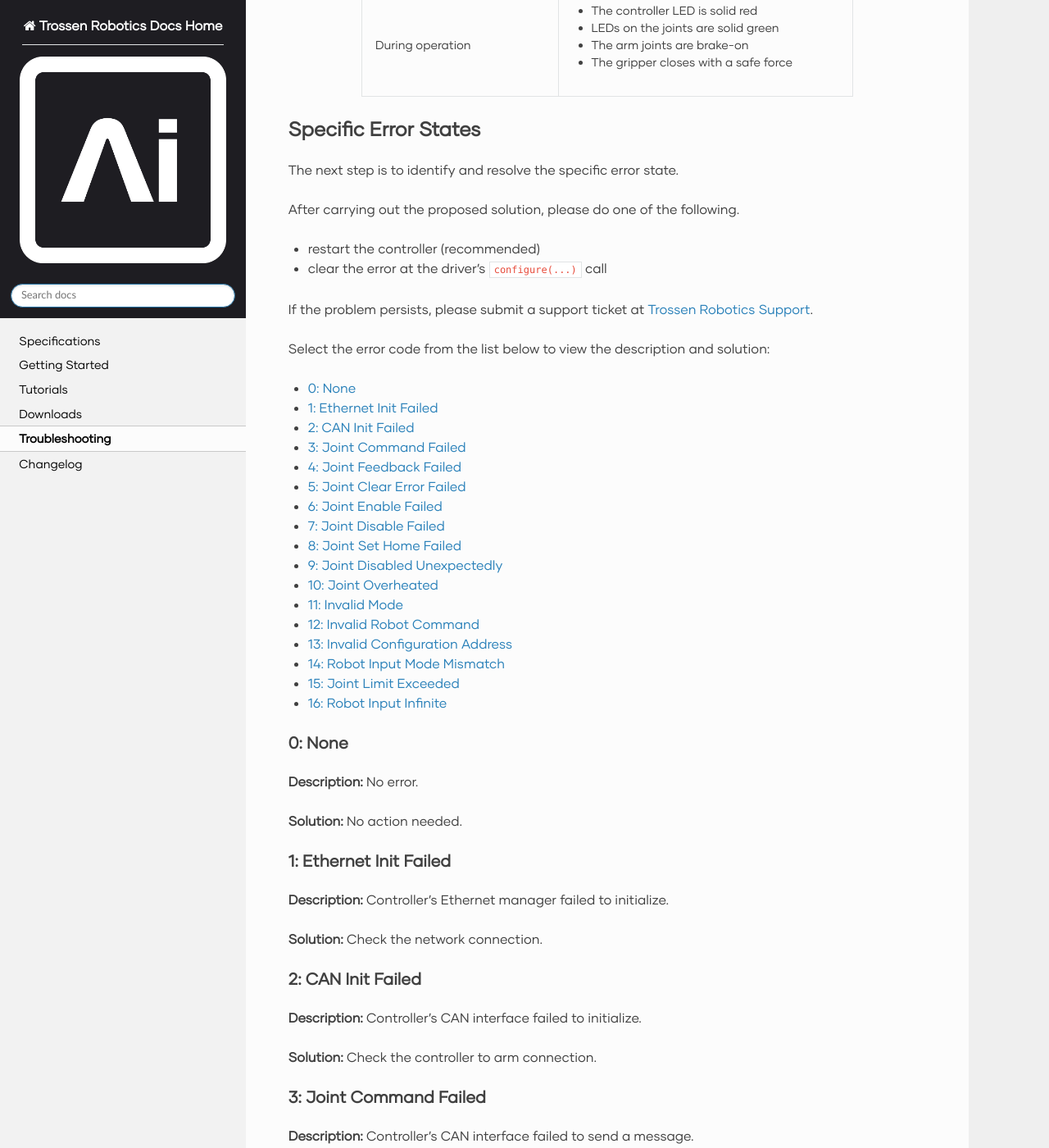
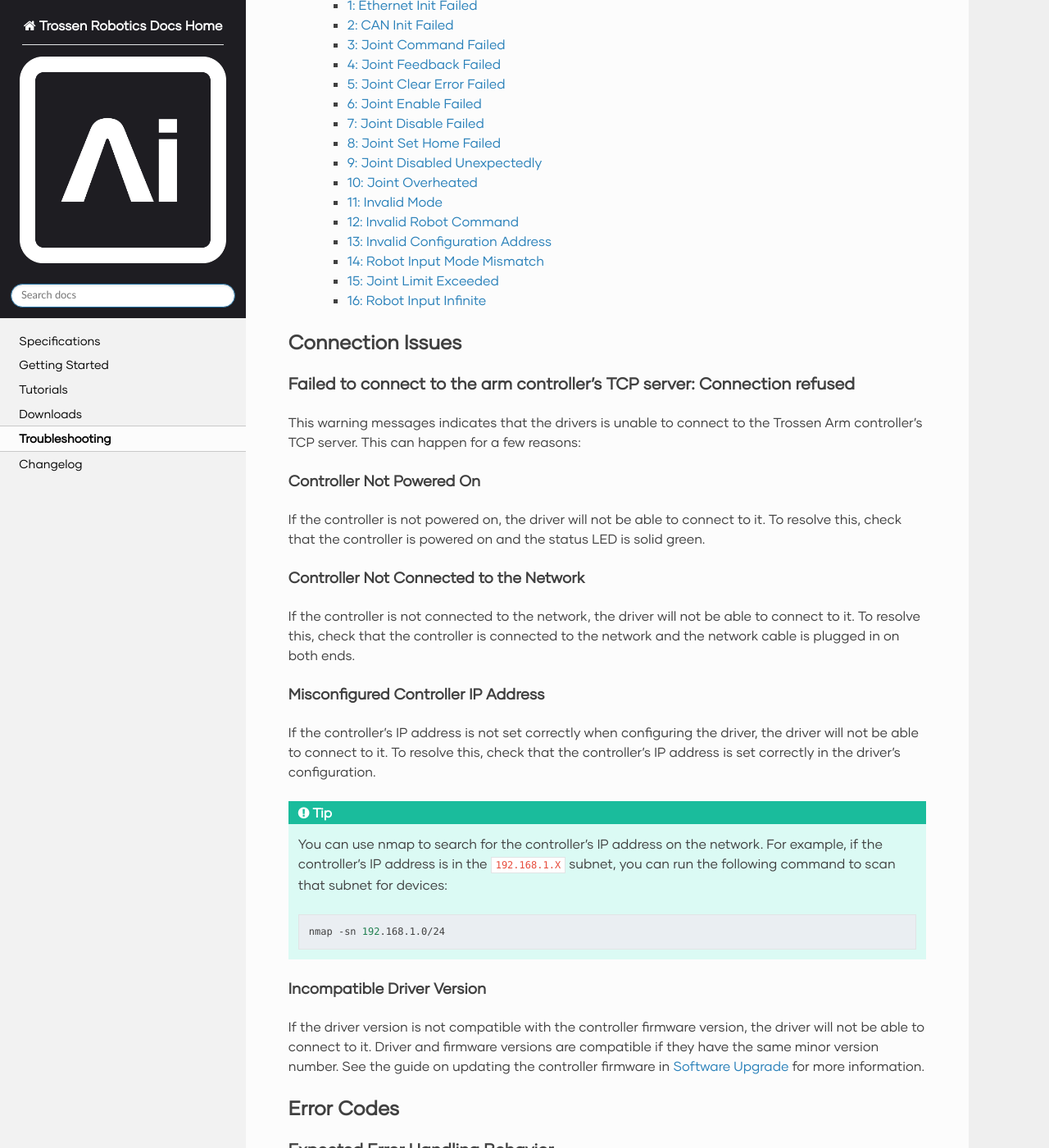
Before and after one commit to TrossenRobotics/trossen_arm, a Sphinx documentation site: the page built from docs/troubleshooting.rst, in a window 1280 px wide and 1400 px high, scrolled down 475 px. Shown: the whole window at 82% size. Built offline with Sphinx 7.4.7 and the Read the Docs theme 3.1.0, drawn with Linux system fonts in a browser that asks for light colours; some web fonts are replaced; pages that are not in the unit, such as notebooks, are missing from menus; some of the changed text lies outside the part shown.

Commit message:
Add guide on network troubleshooting (#87)
* Add guide on network troubleshooting

* Fix nmap

```diff
--- a/docs/getting_started/software_setup.rst
+++ b/docs/getting_started/software_setup.rst
@@ -175,7 +175,7 @@ Software Upgrade
 ================
 
 A controller firmware is compatible with a driver if their major and minor versions match exactly.
-For example, the driver v1.3.x is compatible with the controller firmware v1.3.x.
+For example, the driver ``v1.3.x`` is compatible with the controller firmware ``v1.3.x``.
 
 Typically a controller comes with the firmware compatible with the latest driver as of the manufacturing date.
 As a result, when a new driver is released, the controller firmware may need to be updated.
--- a/docs/troubleshooting.rst
+++ b/docs/troubleshooting.rst
@@ -3,6 +3,57 @@ Troubleshooting
 ===============
 
 This section explains the common issues while using the Trossen Arm and the corresponding solutions.
+
+.. contents::
+    :local:
+    :backlinks: none
+    :depth: 3
+
+Connection Issues
+=================
+
+Failed to connect to the arm controller's TCP server: Connection refused
+------------------------------------------------------------------------
+
+This warning messages indicates that the drivers is unable to connect to the Trossen Arm controller's TCP server.
+This can happen for a few reasons:
+
+Controller Not Powered On
+^^^^^^^^^^^^^^^^^^^^^^^^^
+
+If the controller is not powered on, the driver will not be able to connect to it.
+To resolve this, check that the controller is powered on and the status LED is solid green.
+
+Controller Not Connected to the Network
+^^^^^^^^^^^^^^^^^^^^^^^^^^^^^^^^^^^^^^^
+
+If the controller is not connected to the network, the driver will not be able to connect to it.
+To resolve this, check that the controller is connected to the network and the network cable is plugged in on both ends.
+
+Misconfigured Controller IP Address
+^^^^^^^^^^^^^^^^^^^^^^^^^^^^^^^^^^^
+
+If the controller's IP address is not set correctly when configuring the driver, the driver will not be able to connect to it.
+To resolve this, check that the controller's IP address is set correctly in the driver's configuration.
+
+.. tip::
+
+    You can use nmap to search for the controller's IP address on the network.
+    For example, if the controller's IP address is in the ``192.168.1.X`` subnet, you can run the following command to scan that subnet for devices:
+
+    .. code-block:: bash
+
+        nmap -sn 192.168.1.0/24
+
+Incompatible Driver Version
+^^^^^^^^^^^^^^^^^^^^^^^^^^^
+
+If the driver version is not compatible with the controller firmware version, the driver will not be able to connect to it.
+Driver and firmware versions are compatible if they have the same minor version number.
+See the guide on updating the controller firmware in :ref:`getting_started/software_setup:Software Upgrade` for more information.
+
+Error Codes
+===========
 
 Expected Error Handling Behavior
 --------------------------------
```
